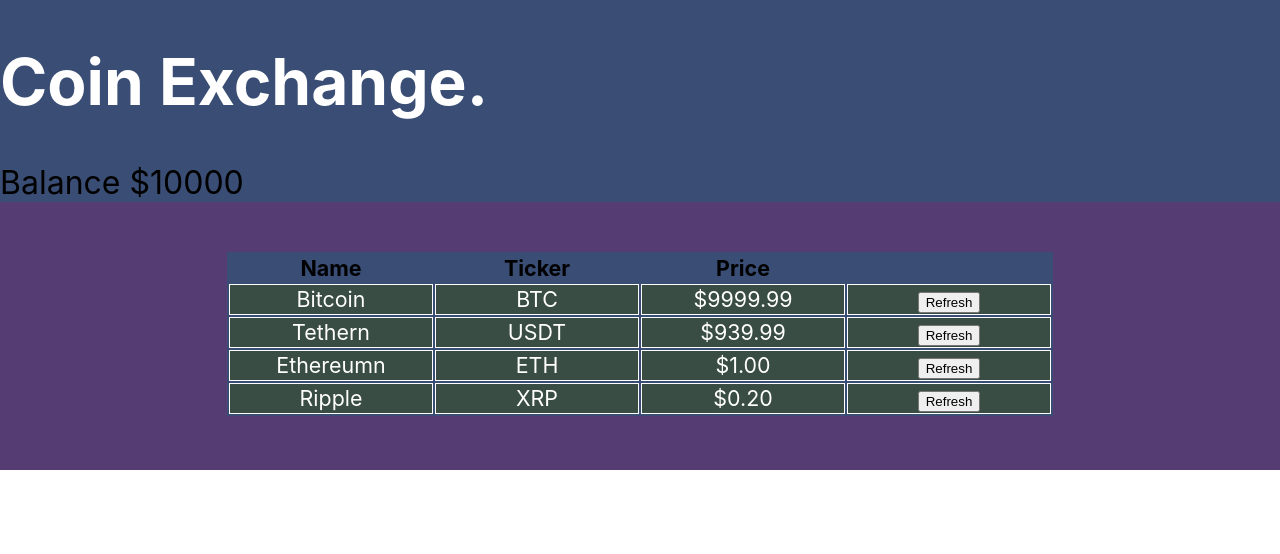
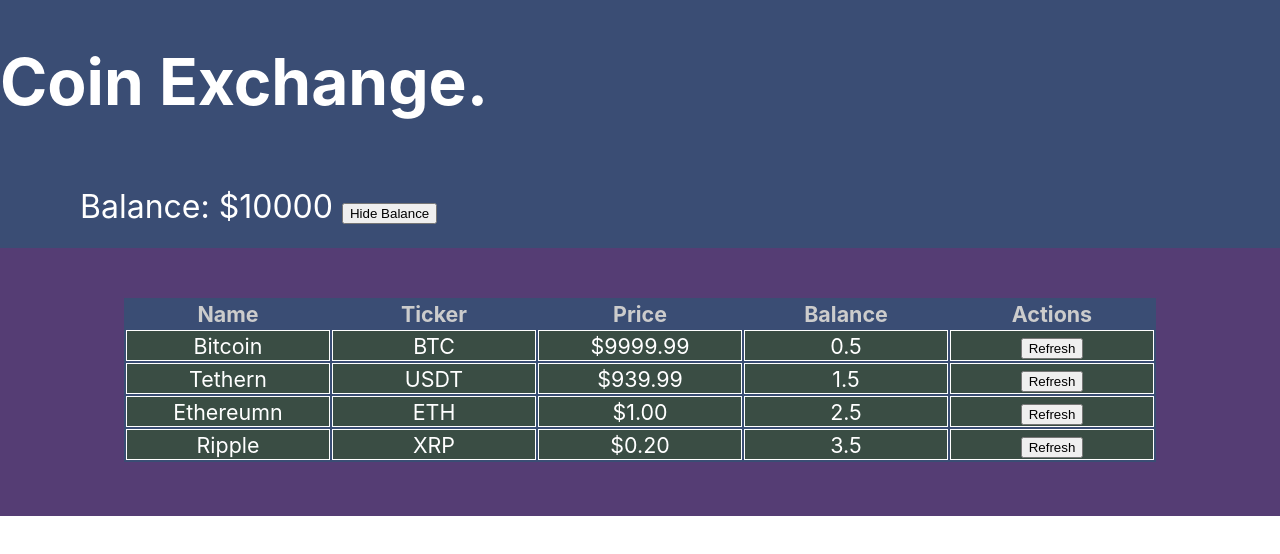
Before and after one commit to rfkinline/IOT-React-coin-exchange, a React (Create React App) app: page / in a window 1280 px wide. Shown: the top 554 px of the page. Built offline with nearby package versions, Linux system fonts and the light colour scheme.

Commit message:
error correction and show Balance handling

```diff
--- a/src/App.js
+++ b/src/App.js
@@ -7,44 +7,54 @@
 const Div = styled.div`
   text-align: center;
   background-color: #553d74;
+  color: #cccccc;
   `;
 
 class App extends React.Component {
-  constructor (props) {
-    super(props);
-    this.state ={
-      balance: 10000,
-      coinData: [
-        { name: 'Bitcoin', ticker: 'BTC', price: 9999.99 },
-        { name: 'Tethern', ticker: 'USDT', price: 939.99 },
-        { name: 'Ethereumn', ticker: 'ETH', price: 1.00 },
-        { name: 'Ripple', ticker: 'XRP', price: 0.20 },
-      ]
-    }
-    this.handleRefresh = this.handleRefresh.bind(this);
+  state ={
+    balance: 10000,
+    showBalance: true,
+    coinData: [
+      { name: 'Bitcoin', ticker: 'BTC', balance: 0.5, price: 9999.99 },
+      { name: 'Tethern', ticker: 'USDT',  balance: 1.5, price: 939.99 },
+      { name: 'Ethereumn', ticker: 'ETH', balance: 2.5, price: 1.00 },
+      { name: 'Ripple', ticker: 'XRP', balance: 3.5, price: 0.20 },
+    ]
   }
-  handleRefresh(valueChangeTicker){
-    const newCoinData = this.state.coinData.map(function({ticker, name, price}) {
-      let newPrice = price;
-      if (valueChangeTicker === ticker) {
+
+  handleBalanceVisibiltyChange = () => {
+    this.setState (function(oldState) {
+      return{
+      ...oldState,
+      showBalance: !oldState.showBalance
+      }
+    });
+  };
+
+  handleRefresh = (valueChangeTicker) => {
+    const newCoinData = this.state.coinData.map(function(values) {
+      let newValues = {...values};
+      if (valueChangeTicker === values.ticker) {
         const randomPercentage = 0.995 + Math.random() * 0.01;
-        newPrice = newPrice * randomPercentage;
-
+        newValues.price *= randomPercentage;
       }
-      return{
-        ticker, name, price: newPrice
-      }
-
+      return newValues;
     });
     // console.log(coin);
-    this.setState({coinData: newCoinData})
+    this.setState({coinData: newCoinData});
   }
   render() {
     return (
       <Div>
         <ExchangeHeader />
-        <AccountBalance amount={this.state.balance} />
-        <CoinList coinData={this.state.coinData} handleRefresh = {this.handleRefresh}/>
+        <AccountBalance
+          amount={this.state.balance}
+          showBalance={this.state.showBalance}
+          handleBalanceVisibiltyChange={this.handleBalanceVisibiltyChange}/>
+        <CoinList
+          coinData={this.state.coinData}
+          showBalance={this.state.showBalance}
+          handleRefresh = {this.handleRefresh}/>
       </Div>
     );
   }
--- a/src/components/AccountBalance/AccountBalance.jsx
+++ b/src/components/AccountBalance/AccountBalance.jsx
@@ -4,15 +4,23 @@
 
 const Section = styled.section`
     background-color: #3a4d74;
+    color: #ffffff;
+    text-align: left;
     font-size: 2rem;
-    text-align: left;
+    padding: 1.5rem 0 1.4rem 5rem;
 `;
 
 export default class AccountBalance extends Component {
     render() {
+        const buttonText = this.props.showBalance ? 'Hide Balance' : 'Show Balalnce';
+        let content = null;
+        if (this.props.showBalance) {
+            content = <>Balance: ${this.props.amount} </>;
+        }
         return (
             <Section>
-              Balance ${this.props.amount}
+              {content}
+             <button onClick={this.props.handleBalanceVisibiltyChange}>{buttonText}</button>
             </Section>
         );
     }
--- a/src/components/Coin/Coin.jsx
+++ b/src/components/Coin/Coin.jsx
@@ -11,19 +11,10 @@
 
 
 export default class Coin extends Component {
-    constructor(props) {
-        super(props);
-        this.handleClick = this.handleClick.bind(this);
-    }
 
-    handleClick(event){
+    handleClick = (event) => {
         event.preventDefault();
-
         this.props.handleRefresh(this.props.ticker);
-/*
-            };
-        });
-*/
     };
 
     render() {
@@ -32,6 +23,7 @@
                 <Td>{this.props.name}</Td>
                 <Td>{this.props.ticker}</Td>
                 <Td>${this.props.price.toFixed(2)}</Td>
+                {this.props.showBalance ? <Td>{this.props.balance}</Td> : null }
                 <Td><form action="#" method="POST"><button onClick={this.handleClick}>Refresh</button></form></Td>
             </tr>
         );
--- a/src/components/CoinList/CoinList.jsx
+++ b/src/components/CoinList/CoinList.jsx
@@ -18,16 +18,20 @@
               <th>Name</th>
               <th>Ticker</th>
               <th>Price</th>
+              {this.props.showBalance ?<th>Balance</th> : null}
+              <th>Actions</th>
             </tr>
           </thead>
           <tbody>
             {
-              this.props.coinData.map( ({name, ticker, price}) =>
+              this.props.coinData.map( ({name, ticker, price, balance}) =>
               <Coin key={ticker}
                     handleRefresh={this.props.handleRefresh}
                     name = {name}
                     ticker={ticker}
-                    price={price} />
+                    price={price}
+                    showBalance={this.props.showBalance}
+                    balance={balance} />
                 )
             }
 
```
